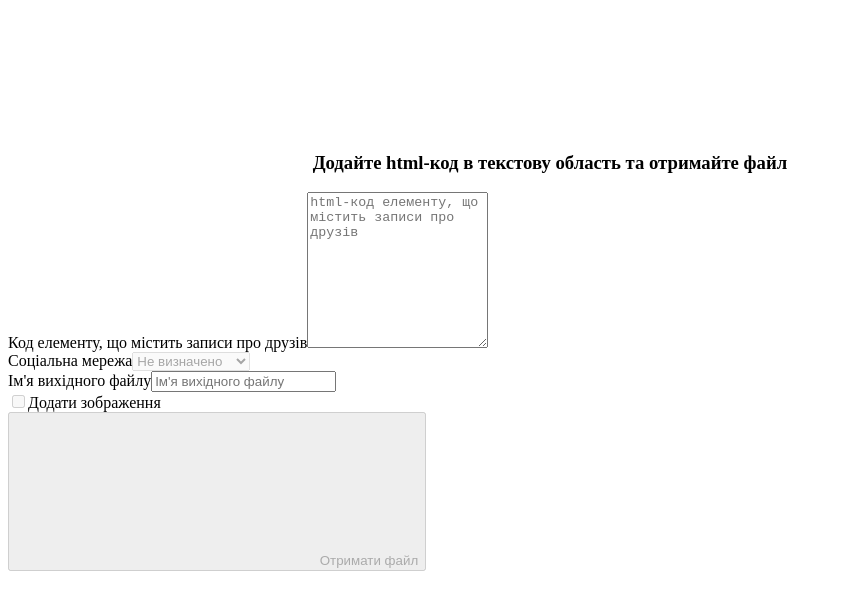
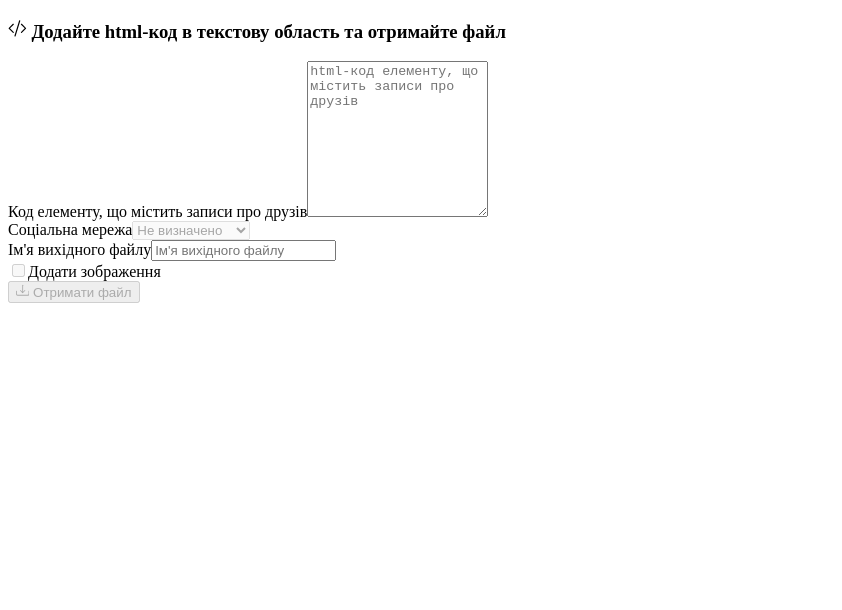
Before and after one commit to tougaj/fbf, a React app: page / in a window 1280 px wide. Shown: the top 610 px of the page, without its empty margins (0-842 px from the left). Built offline with nearby package versions, Linux system fonts and the light colour scheme; the HTML template or start-up script is replaced by a standard one.

Commit message:
Для вывода иконок теперь используется react-icons

```diff
--- a/package.json
+++ b/package.json
@@ -46,6 +46,7 @@
     "react": "^16.13.1",
     "react-bootstrap": "^1.3.0",
     "react-dom": "^16.13.1",
+    "react-icons": "^3.11.0",
     "styled-components": "^5.1.1",
     "typescript": "^3.9.7",
     "webpack-stream": "^5.2.1"
--- a/src/css/fbf.scss
+++ b/src/css/fbf.scss
@@ -33,20 +33,28 @@ label {
 	margin-top: -0.25em;
 }
 
-.icon {
-	display: inline-block;
-	stroke-width: 0;
-	stroke: currentColor;
-	fill: currentColor;
-	@include square(1em);
+// .icon {
+// 	display: inline-block;
+// 	stroke-width: 0;
+// 	stroke: currentColor;
+// 	fill: currentColor;
+// 	@include square(1em);
 
-	&.icon-lg {
-		@include square(1.3333em);
-	}
+// 	&.icon-lg {
+// 		@include square(1.3333em);
+// 	}
 
-	&.icon-xl {
-		@include square(1.5em);
-	}
+// 	&.icon-xl {
+// 		@include square(1.5em);
+// 	}
+// }
+
+.icon-lg {
+	@include square(1.3333em);
+}
+
+.icon-xl {
+	@include square(1.5em);
 }
 
 .friend-list {
--- a/src/js/components/actionForm.tsx
+++ b/src/js/components/actionForm.tsx
@@ -1,21 +1,16 @@
 import React, { useState } from 'react';
+import { BsDownload } from 'react-icons/bs';
 import { SOCIAL_MEDIA } from '../fbf';
 import { ESocialMedia, IFriend, useBooleanField } from '../init';
-import FontIcon from './fontIcon';
 
 interface IActionFormProps extends React.HTMLAttributes<HTMLDivElement> {
 	socialMediaId?: ESocialMedia;
 	friends: IFriend[];
 	onFriendsLoaded: () => void;
 }
-const ActionForm = ({
-	socialMediaId,
-	friends,
-	onFriendsLoaded,
-}: IActionFormProps) => {
+const ActionForm = ({ socialMediaId, friends, onFriendsLoaded }: IActionFormProps) => {
 	const WITH_FACES_MAX_COUNT = 200;
-	const facesEnabled =
-		0 < friends.length && friends.length <= WITH_FACES_MAX_COUNT;
+	const facesEnabled = 0 < friends.length && friends.length <= WITH_FACES_MAX_COUNT;
 	const withFaces = useBooleanField(facesEnabled);
 	const [fileName, setFileName] = useState('');
 
@@ -42,11 +37,7 @@ const ActionForm = ({
 			// target="_blank"
 			onSubmit={onSubmit}
 		>
-			<input
-				type="hidden"
-				name="smID"
-				value={socialMediaId || '0'}
-			></input>
+			<input type="hidden" name="smID" value={socialMediaId || '0'}></input>
 			<input
 				type="hidden"
 				name="relationType"
@@ -67,7 +58,6 @@ const ActionForm = ({
 					)
 				)}
 			/>
-			{/* <input type="hidden" name="fileno" value="0" /> */}
 			<div className="form-group">
 				<label className="control-label" htmlFor="fake_smID">
 					Соціальна мережа
@@ -104,10 +94,7 @@ const ActionForm = ({
 					onChange={onFileNameChange}
 				/>
 			</div>
-			<div
-				className="form-check ml-3"
-				title="Додати до вихідного файлу зображення обліковок"
-			>
+			<div className="form-check ml-3" title="Додати до вихідного файлу зображення обліковок">
 				<input
 					id="withfaces"
 					name="withfaces"
@@ -122,12 +109,8 @@ const ActionForm = ({
 					Додати зображення
 				</label>
 			</div>
-			<button
-				type="submit"
-				className="btn btn-primary ml-3"
-				disabled={!socialMediaId || friends.length === 0}
-			>
-				<FontIcon name="bi-download" variant="lg" /> Отримати файл
+			<button type="submit" className="btn btn-primary ml-3" disabled={!socialMediaId || friends.length === 0}>
+				<BsDownload className="icon-lg" /> Отримати файл
 			</button>
 		</form>
 	);
--- a/src/js/components/app.tsx
+++ b/src/js/components/app.tsx
@@ -1,8 +1,8 @@
 import React, { useEffect, useState } from 'react';
+import { BsCodeSlash } from 'react-icons/bs';
 import { convertHTML2Friends } from '../fbf';
 import { IFriend, ISocialMedia } from '../init';
 import ActionForm from './actionForm';
-import FontIcon from './fontIcon';
 import { FriendList } from './friendList';
 
 interface IAppProps extends React.HTMLAttributes<HTMLDivElement> {}
@@ -34,8 +34,7 @@ const App = ({}: IAppProps) => {
 		parseFriends(rawText);
 	}, [rawText]);
 
-	const onRawChange = (event: React.ChangeEvent<HTMLTextAreaElement>) =>
-		setRawText(event.target.value.trim());
+	const onRawChange = (event: React.ChangeEvent<HTMLTextAreaElement>) => setRawText(event.target.value.trim());
 
 	const onFriendsLoaded = () => setRawText('');
 
@@ -44,8 +43,7 @@ const App = ({}: IAppProps) => {
 			<div className="row">
 				<div className="col">
 					<h3 className="text-center">
-						<FontIcon name="bi-code-slash" /> Додайте html-код в
-						текстову область та отримайте файл
+						<BsCodeSlash /> Додайте html-код в текстову область та отримайте файл
 					</h3>
 					<label htmlFor="htmlCode" className="control-label">
 						Код елементу, що містить записи про друзів
@@ -59,16 +57,10 @@ const App = ({}: IAppProps) => {
 						onChange={onRawChange}
 						id="htmlCode"
 					></textarea>
-					<ActionForm
-						socialMediaId={socialMedia?.id}
-						friends={friends}
-						onFriendsLoaded={onFriendsLoaded}
-					/>
+					<ActionForm socialMediaId={socialMedia?.id} friends={friends} onFriendsLoaded={onFriendsLoaded} />
 				</div>
 			</div>
-			{socialMedia && (
-				<FriendList socialMedia={socialMedia} friends={friends} />
-			)}
+			{socialMedia && <FriendList socialMedia={socialMedia} friends={friends} />}
 		</div>
 	);
 };
--- a/src/js/components/friendList.tsx
+++ b/src/js/components/friendList.tsx
@@ -1,8 +1,7 @@
 import * as React from 'react';
-
+import { FaFacebookF, FaOdnoklassniki, FaQuestionCircle, FaVk } from 'react-icons/fa';
+import { IFriend, ISocialMedia } from '../init';
 import { Friend } from './Friend';
-import { IFriend, ISocialMedia } from '../init';
-import FontIcon from './fontIcon';
 
 interface IFriendListProps {
 	socialMedia: ISocialMedia;
@@ -13,21 +12,19 @@ export const FriendList = ({ friends, socialMedia }: IFriendListProps) => {
 	const { site, idPrefix, id } = socialMedia;
 	const PRINT_MAX_COUNT = 100;
 	const listReduced = PRINT_MAX_COUNT < friends.length;
+	let iconIndex = parseInt(id);
+	if (iconIndex < 0 || 3 < iconIndex) iconIndex = 0;
+	const IconTag = ICONS[iconIndex];
+
 	return (
 		<div className="row mt-2">
 			<div className="col-12">
 				<h4 className="text-center text-info mb-2">
-					<FontIcon
-						name={`icon-sm-${id}`}
-						variant="lg"
-						className="mr-2"
-					/>
-					Загальна кількість друзів: {friends.length}
-					{listReduced && (
-						<small className="ml-2">
-							(показані перші {PRINT_MAX_COUNT})
-						</small>
-					)}
+					{IconTag}
+					<span className="ml-1">
+						Загальна кількість друзів: {friends.length}
+						{listReduced && <small className="ml-2">(показані перші {PRINT_MAX_COUNT})</small>}
+					</span>
 				</h4>
 			</div>
 			<div className="col-12 friend-list">
@@ -43,8 +40,7 @@ export const FriendList = ({ friends, socialMedia }: IFriendListProps) => {
 			{listReduced && (
 				<div className="col-12 mt-2">
 					<h5 className="text-center text-info">
-						Показані перші {PRINT_MAX_COUNT} друзів з{' '}
-						{friends.length}
+						Показані перші {PRINT_MAX_COUNT} друзів з {friends.length}
 						...
 					</h5>
 				</div>
@@ -52,3 +48,5 @@ export const FriendList = ({ friends, socialMedia }: IFriendListProps) => {
 		</div>
 	);
 };
+
+const ICONS = [<FaQuestionCircle />, <FaFacebookF />, <FaVk />, <FaOdnoklassniki />];
```
Also changed, not shown: src/js/main.tsx (+7 -0 lines), 6 other files (tests, documents, lock files or other folders).
